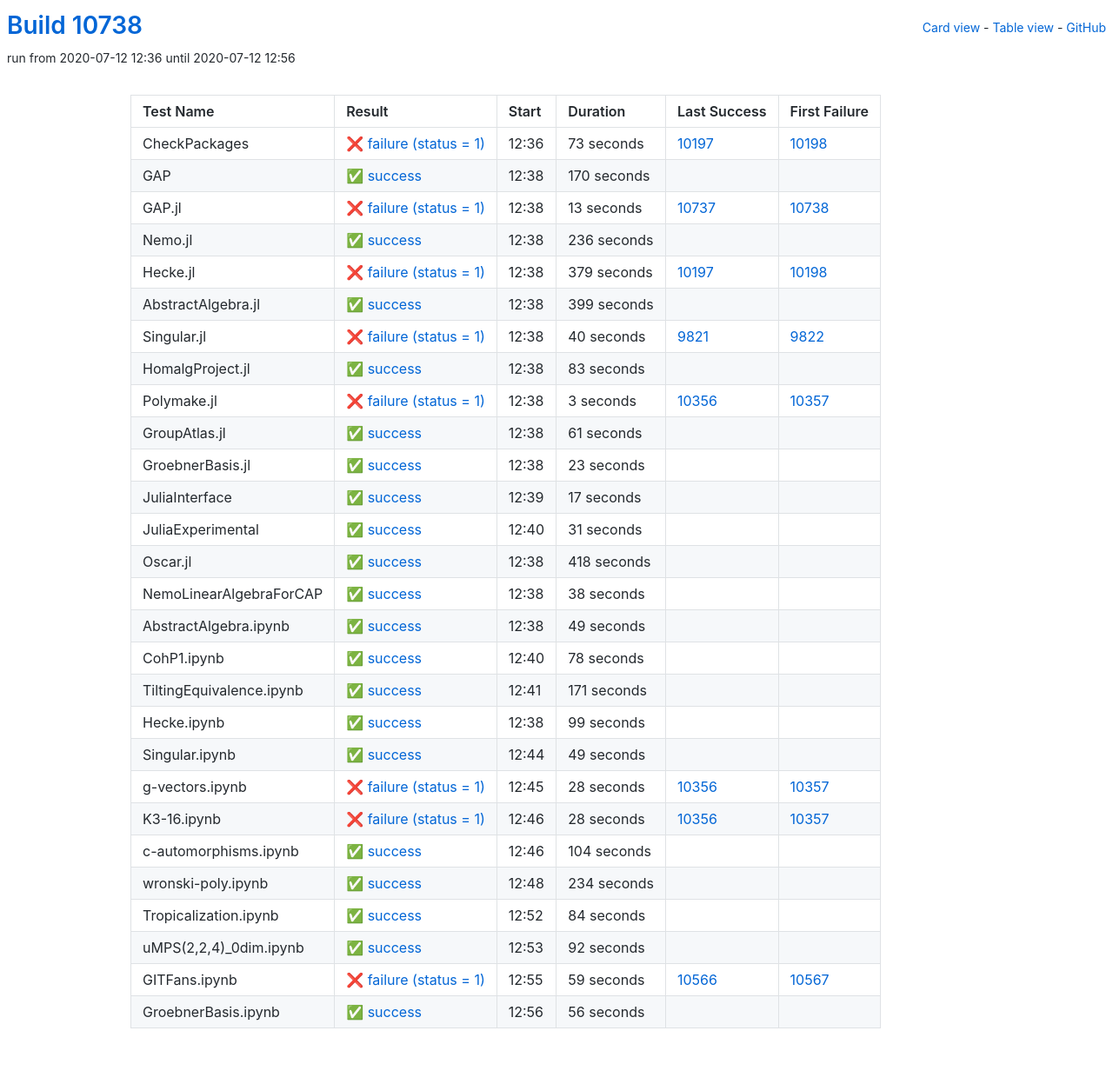
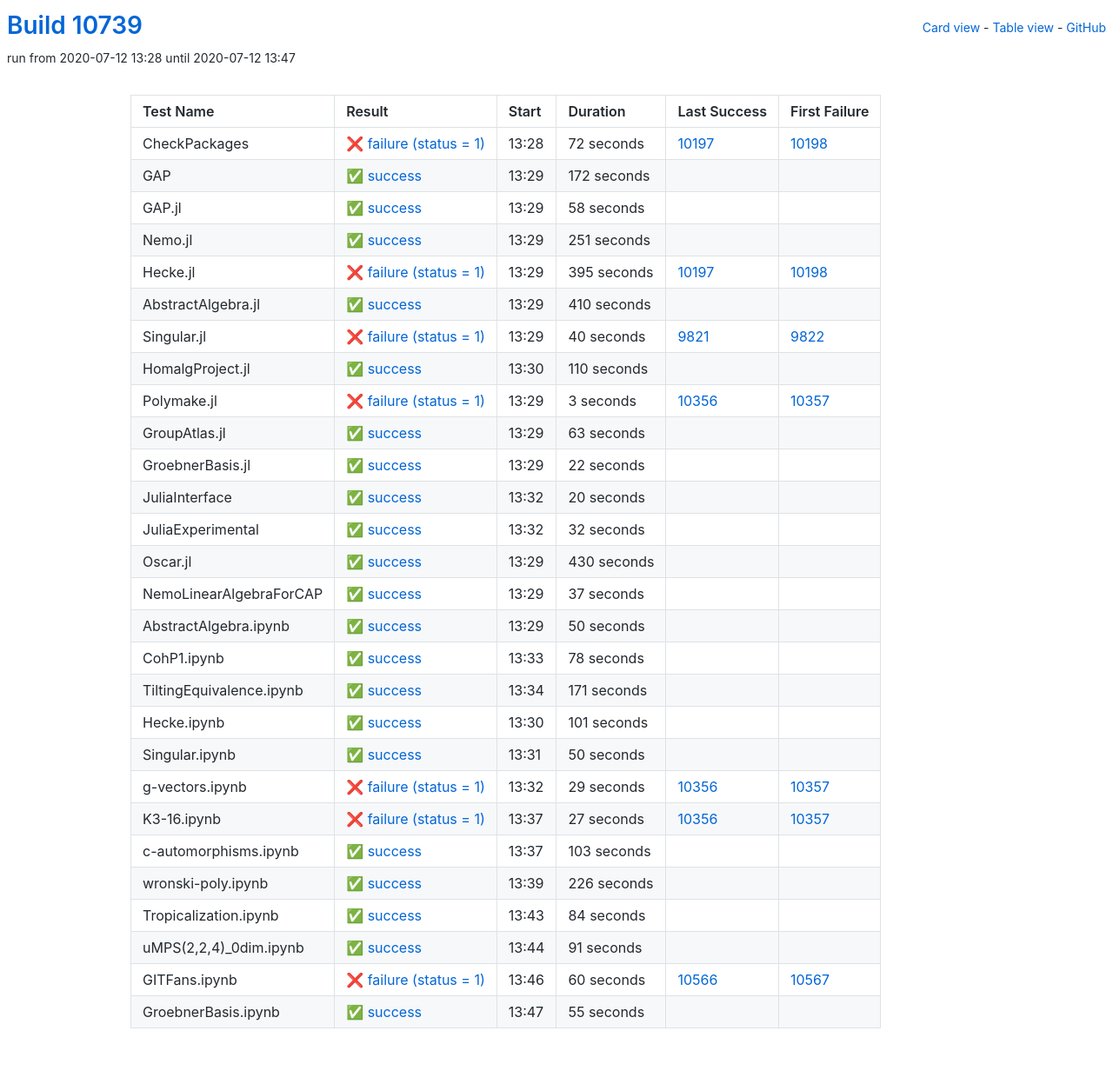
Before and after one commit to oscar-system/oscar-ci-status, a Jekyll site: the page built from table.html, in a window 1280 px wide. Shown: the whole page at 87% size. Built offline with Jekyll 4.4.1, drawn with Linux system fonts in a browser that asks for light colours.

Commit message:
Build #10739

```diff
--- a/_data/ci.yml
+++ b/_data/ci.yml
@@ -1,6 +1,6 @@
 ---
-build: 10738
-build_url: https://oscarci.mathematik.uni-kl.de/job/oscar/10738/
+build: 10739
+build_url: https://oscarci.mathematik.uni-kl.de/job/oscar/10739/
 job: oscar
 organization: oscar-system
 repo: oscar-ci-status
@@ -8,80 +8,80 @@
 tests:
 - name: CheckPackages
   id: checkpackages
-  log: https://oscarci.mathematik.uni-kl.de/job/oscar/10738/artifact/logs/build-10738/CheckPackages.log
-  start: 2020-07-12 12:36
+  log: https://oscarci.mathematik.uni-kl.de/job/oscar/10739/artifact/logs/build-10739/CheckPackages.log
+  start: 2020-07-12 13:28
   success: false
   exitcode: 1
   status: failure
-  duration: 73
+  duration: 72
   last_success: 10197
   last_success_url: https://oscarci.mathematik.uni-kl.de/job/oscar/10197/
   first_failure: 10198
   first_failure_url: https://oscarci.mathematik.uni-kl.de/job/oscar/10198/
 - name: GAP
   id: gap
-  log: https://oscarci.mathematik.uni-kl.de/job/oscar/10738/artifact/logs/build-10738/GAP.log
-  start: 2020-07-12 12:38
+  log: https://oscarci.mathematik.uni-kl.de/job/oscar/10739/artifact/logs/build-10739/GAP.log
+  start: 2020-07-12 13:29
   success: true
   exitcode: 0
   status: success
-  duration: 170
+  duration: 172
   last_success: false
   last_success_url:
   first_failure: false
   first_failure_url:
 - name: GAP.jl
   id: gap-jl
-  log: https://oscarci.mathematik.uni-kl.de/job/oscar/10738/artifact/logs/build-10738/GAP.jl.log
-  start: 2020-07-12 12:38
-  success: false
-  exitcode: 1
-  status: failure
-  duration: 13
-  last_success: 10737
-  last_success_url: https://oscarci.mathematik.uni-kl.de/job/oscar/10737/
-  first_failure: 10738
-  first_failure_url: https://oscarci.mathematik.uni-kl.de/job/oscar/10738/
-- name: Nemo.jl
-  id: nemo-jl
-  log: https://oscarci.mathematik.uni-kl.de/job/oscar/10738/artifact/logs/build-10738/Nemo.jl.log
-  start: 2020-07-12 12:38
+  log: https://oscarci.mathematik.uni-kl.de/job/oscar/10739/artifact/logs/build-10739/GAP.jl.log
+  start: 2020-07-12 13:29
   success: true
   exitcode: 0
   status: success
-  duration: 236
+  duration: 58
+  last_success: false
+  last_success_url:
+  first_failure: false
+  first_failure_url:
+- name: Nemo.jl
+  id: nemo-jl
+  log: https://oscarci.mathematik.uni-kl.de/job/oscar/10739/artifact/logs/build-10739/Nemo.jl.log
+  start: 2020-07-12 13:29
+  success: true
+  exitcode: 0
+  status: success
+  duration: 251
   last_success: false
   last_success_url:
   first_failure: false
   first_failure_url:
 - name: Hecke.jl
   id: hecke-jl
-  log: https://oscarci.mathematik.uni-kl.de/job/oscar/10738/artifact/logs/build-10738/Hecke.jl.log
-  start: 2020-07-12 12:38
+  log: https://oscarci.mathematik.uni-kl.de/job/oscar/10739/artifact/logs/build-10739/Hecke.jl.log
+  start: 2020-07-12 13:29
   success: false
   exitcode: 1
   status: failure
-  duration: 379
+  duration: 395
   last_success: 10197
   last_success_url: https://oscarci.mathematik.uni-kl.de/job/oscar/10197/
   first_failure: 10198
   first_failure_url: https://oscarci.mathematik.uni-kl.de/job/oscar/10198/
 - name: AbstractAlgebra.jl
   id: abstractalgebra-jl
-  log: https://oscarci.mathematik.uni-kl.de/job/oscar/10738/artifact/logs/build-10738/AbstractAlgebra.jl.log
-  start: 2020-07-12 12:38
+  log: https://oscarci.mathematik.uni-kl.de/job/oscar/10739/artifact/logs/build-10739/AbstractAlgebra.jl.log
+  start: 2020-07-12 13:29
   success: true
   exitcode: 0
   status: success
-  duration: 399
+  duration: 410
   last_success: false
   last_success_url:
   first_failure: false
   first_failure_url:
 - name: Singular.jl
   id: singular-jl
-  log: https://oscarci.mathematik.uni-kl.de/job/oscar/10738/artifact/logs/build-10738/Singular.jl.log
-  start: 2020-07-12 12:38
+  log: https://oscarci.mathematik.uni-kl.de/job/oscar/10739/artifact/logs/build-10739/Singular.jl.log
+  start: 2020-07-12 13:29
   success: false
   exitcode: 1
   status: failure
@@ -92,20 +92,20 @@
   first_failure_url: https://oscarci.mathematik.uni-kl.de/job/oscar/9822/
 - name: HomalgProject.jl
   id: homalgproject-jl
-  log: https://oscarci.mathematik.uni-kl.de/job/oscar/10738/artifact/logs/build-10738/HomalgProject.jl.log
-  start: 2020-07-12 12:38
+  log: https://oscarci.mathematik.uni-kl.de/job/oscar/10739/artifact/logs/build-10739/HomalgProject.jl.log
+  start: 2020-07-12 13:30
   success: true
   exitcode: 0
   status: success
-  duration: 83
+  duration: 110
   last_success: false
   last_success_url:
   first_failure: false
   first_failure_url:
 - name: Polymake.jl
   id: polymake-jl
-  log: https://oscarci.mathematik.uni-kl.de/job/oscar/10738/artifact/logs/build-10738/Polymake.jl.log
-  start: 2020-07-12 12:38
+  log: https://oscarci.mathematik.uni-kl.de/job/oscar/10739/artifact/logs/build-10739/Polymake.jl.log
+  start: 2020-07-12 13:29
   success: false
   exitcode: 1
   status: failure
@@ -116,92 +116,92 @@
   first_failure_url: https://oscarci.mathematik.uni-kl.de/job/oscar/10357/
 - name: GroupAtlas.jl
   id: groupatlas-jl
-  log: https://oscarci.mathematik.uni-kl.de/job/oscar/10738/artifact/logs/build-10738/GroupAtlas.jl.log
-  start: 2020-07-12 12:38
+  log: https://oscarci.mathematik.uni-kl.de/job/oscar/10739/artifact/logs/build-10739/GroupAtlas.jl.log
+  start: 2020-07-12 13:29
   success: true
   exitcode: 0
   status: success
-  duration: 61
+  duration: 63
   last_success: false
   last_success_url:
   first_failure: false
   first_failure_url:
 - name: GroebnerBasis.jl
   id: groebnerbasis-jl
-  log: https://oscarci.mathematik.uni-kl.de/job/oscar/10738/artifact/logs/build-10738/GroebnerBasis.jl.log
-  start: 2020-07-12 12:38
+  log: https://oscarci.mathematik.uni-kl.de/job/oscar/10739/artifact/logs/build-10739/GroebnerBasis.jl.log
+  start: 2020-07-12 13:29
   success: true
   exitcode: 0
   status: success
-  duration: 23
+  duration: 22
   last_success: false
   last_success_url:
   first_failure: false
   first_failure_url:
 - name: JuliaInterface
   id: juliainterface
-  log: https://oscarci.mathematik.uni-kl.de/job/oscar/10738/artifact/logs/build-10738/JuliaInterface.log
-  start: 2020-07-12 12:39
+  log: https://oscarci.mathematik.uni-kl.de/job/oscar/10739/artifact/logs/build-10739/JuliaInterface.log
+  start: 2020-07-12 13:32
   success: true
   exitcode: 0
   status: success
-  duration: 17
+  duration: 20
   last_success: false
   last_success_url:
   first_failure: false
   first_failure_url:
 - name: JuliaExperimental
   id: juliaexperimental
-  log: https://oscarci.mathematik.uni-kl.de/job/oscar/10738/artifact/logs/build-10738/JuliaExperimental.log
-  start: 2020-07-12 12:40
+  log: https://oscarci.mathematik.uni-kl.de/job/oscar/10739/artifact/logs/build-10739/JuliaExperimental.log
+  start: 2020-07-12 13:32
   success: true
   exitcode: 0
   status: success
-  duration: 31
+  duration: 32
   last_success: false
   last_success_url:
   first_failure: false
   first_failure_url:
 - name: Oscar.jl
   id: oscar-jl
-  log: https://oscarci.mathematik.uni-kl.de/job/oscar/10738/artifact/logs/build-10738/Oscar.jl.log
-  start: 2020-07-12 12:38
+  log: https://oscarci.mathematik.uni-kl.de/job/oscar/10739/artifact/logs/build-10739/Oscar.jl.log
+  start: 2020-07-12 13:29
   success: true
   exitcode: 0
   status: success
-  duration: 418
+  duration: 430
   last_success: false
   last_success_url:
   first_failure: false
   first_failure_url:
 - name: NemoLinearAlgebraForCAP
   id: nemolinearalgebraforcap
-  log: https://oscarci.mathematik.uni-kl.de/job/oscar/10738/artifact/logs/build-10738/NemoLinearAlgebraForCAP.log
-  start: 2020-07-12 12:38
+  log: https://oscarci.mathematik.uni-kl.de/job/oscar/10739/artifact/logs/build-10739/NemoLinearAlgebraForCAP.log
+  start: 2020-07-12 13:29
   success: true
   exitcode: 0
   status: success
-  duration: 38
+  duration: 37
   last_success: false
   last_success_url:
   first_failure: false
   first_failure_url:
 - name: AbstractAlgebra.ipynb
   id: abstractalgebra-ipynb
-  log: https://oscarci.mathematik.uni-kl.de/job/oscar/10738/artifact/logs/build-10738/AbstractAlgebra.ipynb.log
-  start: 2020-07-12 12:38
+  log: https://oscarci.mathematik.uni-kl.de/job/oscar/10739/artifact/logs/build-10739/AbstractAlgebra.ipynb.log
+  start: 2020-07-12 13:29
   success: true
   exitcode: 0
   status: success
-  duration: 49
+  duration: 50
   last_success: false
   last_success_url:
   first_failure: false
   first_failure_url:
 - name: CohP1.ipynb
   id: cohp1-ipynb
-  log: https://oscarci.mathematik.uni-kl.de/job/oscar/10738/artifact/logs/build-10738/CohP1.ipynb.log
-  start: 2020-07-12 12:40
+  log: https://oscarci.mathematik.uni-kl.de/job/oscar/10739/artifact/logs/build-10739/CohP1.ipynb.log
+  start: 2020-07-12 13:33
   success: true
   exitcode: 0
   status: success
@@ -212,8 +212,8 @@
   first_failure_url:
 - name: TiltingEquivalence.ipynb
   id: tiltingequivalence-ipynb
-  log: https://oscarci.mathematik.uni-kl.de/job/oscar/10738/artifact/logs/build-10738/TiltingEquivalence.ipynb.log
-  start: 2020-07-12 12:41
+  log: https://oscarci.mathematik.uni-kl.de/job/oscar/10739/artifact/logs/build-10739/TiltingEquivalence.ipynb.log
+  start: 2020-07-12 13:34
   success: true
   exitcode: 0
   status: success
@@ -224,80 +224,80 @@
   first_failure_url:
 - name: Hecke.ipynb
   id: hecke-ipynb
-  log: https://oscarci.mathematik.uni-kl.de/job/oscar/10738/artifact/logs/build-10738/Hecke.ipynb.log
-  start: 2020-07-12 12:38
+  log: https://oscarci.mathematik.uni-kl.de/job/oscar/10739/artifact/logs/build-10739/Hecke.ipynb.log
+  start: 2020-07-12 13:30
   success: true
   exitcode: 0
   status: success
-  duration: 99
+  duration: 101
   last_success: false
   last_success_url:
   first_failure: false
   first_failure_url:
 - name: Singular.ipynb
   id: singular-ipynb
-  log: https://oscarci.mathematik.uni-kl.de/job/oscar/10738/artifact/logs/build-10738/Singular.ipynb.log
-  start: 2020-07-12 12:44
+  log: https://oscarci.mathematik.uni-kl.de/job/oscar/10739/artifact/logs/build-10739/Singular.ipynb.log
+  start: 2020-07-12 13:31
   success: true
   exitcode: 0
   status: success
-  duration: 49
+  duration: 50
   last_success: false
   last_success_url:
   first_failure: false
   first_failure_url:
 - name: g-vectors.ipynb
   id: g-vectors-ipynb
-  log: https://oscarci.mathematik.uni-kl.de/job/oscar/10738/artifact/logs/build-10738/g-vectors.ipynb.log
-  start: 2020-07-12 12:45
+  log: https://oscarci.mathematik.uni-kl.de/job/oscar/10739/artifact/logs/build-10739/g-vectors.ipynb.log
+  start: 2020-07-12 13:32
   success: false
   exitcode: 1
   status: failure
-  duration: 28
+  duration: 29
   last_success: 10356
   last_success_url: https://oscarci.mathematik.uni-kl.de/job/oscar/10356/
   first_failure: 10357
   first_failure_url: https://oscarci.mathematik.uni-kl.de/job/oscar/10357/
 - name: K3-16.ipynb
   id: k3-16-ipynb
-  log: https://oscarci.mathematik.uni-kl.de/job/oscar/10738/artifact/logs/build-10738/K3-16.ipynb.log
-  start: 2020-07-12 12:46
+  log: https://oscarci.mathematik.uni-kl.de/job/oscar/10739/artifact/logs/build-10739/K3-16.ipynb.log
+  start: 2020-07-12 13:37
   success: false
   exitcode: 1
   status: failure
-  duration: 28
+  duration: 27
   last_success: 10356
   last_success_url: https://oscarci.mathematik.uni-kl.de/job/oscar/10356/
   first_failure: 10357
   first_failure_url: https://oscarci.mathematik.uni-kl.de/job/oscar/10357/
 - name: c-automorphisms.ipynb
   id: c-automorphisms-ipynb
-  log: https://oscarci.mathematik.uni-kl.de/job/oscar/10738/artifact/logs/build-10738/c-automorphisms.ipynb.log
-  start: 2020-07-12 12:46
+  log: https://oscarci.mathematik.uni-kl.de/job/oscar/10739/artifact/logs/build-10739/c-automorphisms.ipynb.log
+  start: 2020-07-12 13:37
   success: true
   exitcode: 0
   status: success
-  duration: 104
+  duration: 103
   last_success: false
   last_success_url:
   first_failure: false
   first_failure_url:
 - name: wronski-poly.ipynb
   id: wronski-poly-ipynb
-  log: https://oscarci.mathematik.uni-kl.de/job/oscar/10738/artifact/logs/build-10738/wronski-poly.ipynb.log
-  start: 2020-07-12 12:48
+  log: https://oscarci.mathematik.uni-kl.de/job/oscar/10739/artifact/logs/build-10739/wronski-poly.ipynb.log
+  start: 2020-07-12 13:39
   success: true
   exitcode: 0
   status: success
-  duration: 234
+  duration: 226
   last_success: false
   last_success_url:
   first_failure: false
   first_failure_url:
 - name: Tropicalization.ipynb
   id: tropicalization-ipynb
-  log: https://oscarci.mathematik.uni-kl.de/job/oscar/10738/artifact/logs/build-10738/Tropicalization.ipynb.log
-  start: 2020-07-12 12:52
+  log: https://oscarci.mathematik.uni-kl.de/job/oscar/10739/artifact/logs/build-10739/Tropicalization.ipynb.log
+  start: 2020-07-12 13:43
   success: true
   exitcode: 0
   status: success
@@ -308,36 +308,36 @@
   first_failure_url:
 - name: uMPS(2,2,4)_0dim.ipynb
   id: umps-2-2-4-0dim-ipynb
-  log: https://oscarci.mathematik.uni-kl.de/job/oscar/10738/artifact/logs/build-10738/uMPS-2-2-4-_0dim.ipynb.log
-  start: 2020-07-12 12:53
+  log: https://oscarci.mathematik.uni-kl.de/job/oscar/10739/artifact/logs/build-10739/uMPS-2-2-4-_0dim.ipynb.log
+  start: 2020-07-12 13:44
   success: true
   exitcode: 0
   status: success
-  duration: 92
+  duration: 91
   last_success: false
   last_success_url:
   first_failure: false
   first_failure_url:
 - name: GITFans.ipynb
   id: gitfans-ipynb
-  log: https://oscarci.mathematik.uni-kl.de/job/oscar/10738/artifact/logs/build-10738/GITFans.ipynb.log
-  start: 2020-07-12 12:55
+  log: https://oscarci.mathematik.uni-kl.de/job/oscar/10739/artifact/logs/build-10739/GITFans.ipynb.log
+  start: 2020-07-12 13:46
   success: false
   exitcode: 1
   status: failure
-  duration: 59
+  duration: 60
   last_success: 10566
   last_success_url: https://oscarci.mathematik.uni-kl.de/job/oscar/10566/
   first_failure: 10567
   first_failure_url: https://oscarci.mathematik.uni-kl.de/job/oscar/10567/
 - name: GroebnerBasis.ipynb
   id: groebnerbasis-ipynb
-  log: https://oscarci.mathematik.uni-kl.de/job/oscar/10738/artifact/logs/build-10738/GroebnerBasis.ipynb.log
-  start: 2020-07-12 12:56
+  log: https://oscarci.mathematik.uni-kl.de/job/oscar/10739/artifact/logs/build-10739/GroebnerBasis.ipynb.log
+  start: 2020-07-12 13:47
   success: true
   exitcode: 0
   status: success
-  duration: 56
+  duration: 55
   last_success: false
   last_success_url:
   first_failure: false
```
Also changed, not shown: README.md.
